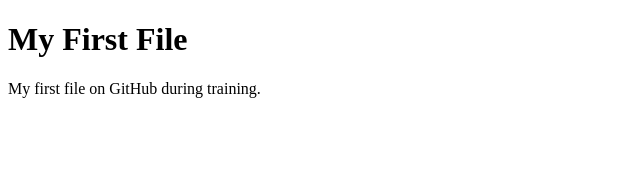
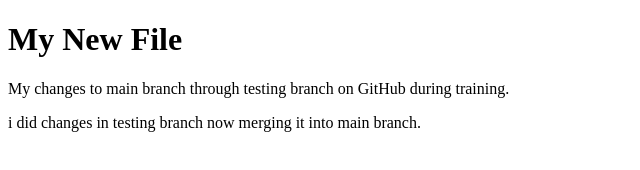
Before and after one commit to arsalan460/PseudoSquareTraining, a plain HTML site: page index.html in a window 1280 px wide. Shown: the whole page, without its empty margins (0-640 px from the left). Drawn offline with Linux system fonts and the light colour scheme.

Commit message:
Update index.html

```diff
--- a/index.html
+++ b/index.html
@@ -2,9 +2,10 @@
 <html>
 <body>
 
-<h1>My First File</h1>
+<h1>My New File</h1>
 
-<p>My first file on GitHub during training.</p>
+<p>My changes to main branch through testing branch on GitHub during training.</p>
+<p>i did changes in testing branch now merging it into main branch.</p>
 
 </body>
 </html>
```
